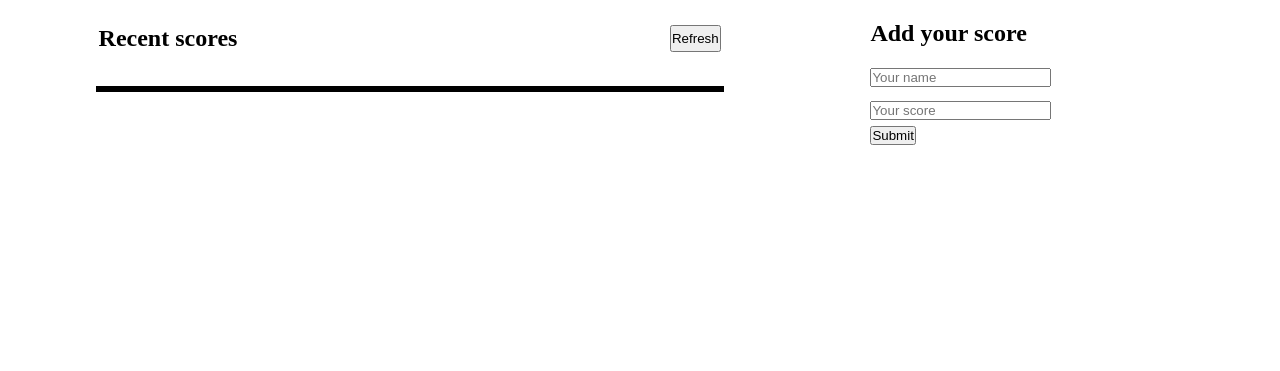
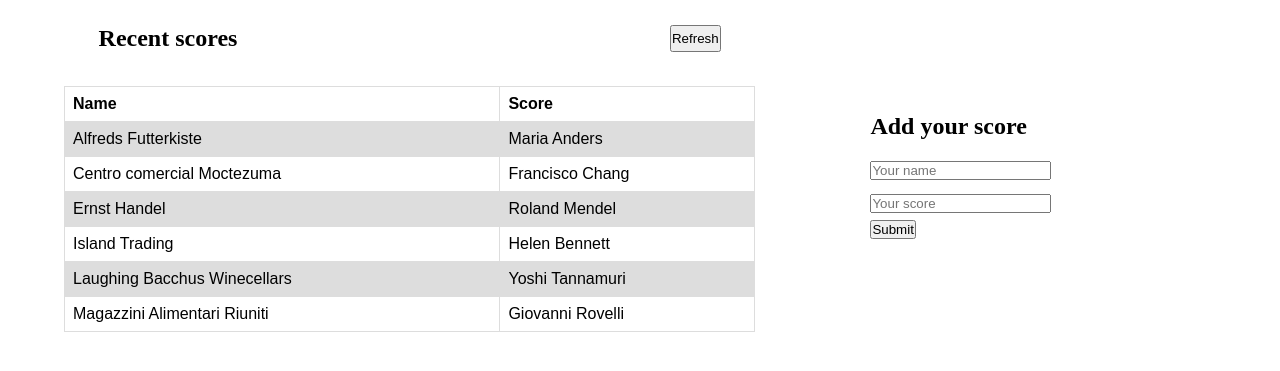
Before and after one commit to KanoCode/Leaderboard, a website built with webpack: page src/index.html in a window 1280 px wide. Shown: the part 79-450 px from the top of the page. Built offline with nearby package versions, Linux system fonts and the light colour scheme; no server answers.

Commit message:
Replace ul tag with table tag, Modify updateDom function

```diff
--- a/src/index.html
+++ b/src/index.html
@@ -15,6 +15,44 @@
           <h2>Recent scores</h2>
           <button id="refresh" >Refresh</button>
         </div>
+
+<table id="board" class=" ">
+  <tr>
+    <th>Name</th>
+    <th>Score</th>
+
+  </tr>
+  <tr>
+    <td>Alfreds Futterkiste</td>
+    <td>Maria Anders</td>
+
+  </tr>
+  <tr>
+    <td>Centro comercial Moctezuma</td>
+    <td>Francisco Chang</td>
+
+  </tr>
+  <tr>
+    <td>Ernst Handel</td>
+    <td>Roland Mendel</td>
+
+  </tr>
+  <tr>
+    <td>Island Trading</td>
+    <td>Helen Bennett</td>
+
+  </tr>
+  <tr>
+    <td>Laughing Bacchus Winecellars</td>
+    <td>Yoshi Tannamuri</td>
+
+  </tr>
+  <tr>
+    <td>Magazzini Alimentari Riuniti</td>
+    <td>Giovanni Rovelli</td>
+
+  </tr>
+</table>
         <ul id="board" class="board">
 
         </ul>
@@ -27,5 +65,7 @@
         <button id="submit" type="submit">Submit</button>
       </form>
     </section>
+
+
   </body>
 </html>
--- a/src/modules/DomUpdate.js
+++ b/src/modules/DomUpdate.js
@@ -1,12 +1,14 @@
 const board = document.getElementById('board');
 
 const updateDom = (dataArr) => {
-  board.innerHTML = '';
   dataArr.forEach((element) => {
-    const li = document.createElement('li');
-
-    li.textContent = ` ${element.user} : ${element.score}`;
-    board.append(li);
+    const tableRow = document.createElement('tr');
+    const Name = document.createElement('td');
+    Name.textContent = element.user;
+    const Score = document.createElement('td');
+    Score.textContent = element.score;
+    tableRow.append(Name,Score)
+    board.append(tableRow);
   });
 };
 
--- a/src/style.css
+++ b/src/style.css
@@ -24,20 +24,13 @@ section {
   margin: auto;
 }
 
-ul {
-  list-style: none;
-  margin: auto;
-  width: 90%;
-  border: solid;
-}
+
 
 nav {
   background-color: black;
 }
 
-li:nth-child(even) {
-  background-color: #e7e9eb;
-}
+
 
 .update-board {
   display: flex;
@@ -59,3 +52,19 @@ li:nth-child(even) {
 .update-board button {
   align-self: flex-start;
 }
+
+table {
+  font-family: arial, sans-serif;
+  border-collapse: collapse;
+  width: 100%;
+}
+
+td, th {
+  border: 1px solid #dddddd;
+  text-align: left;
+  padding: 8px;
+}
+
+tr:nth-child(even) {
+  background-color: #dddddd;
+}
```
